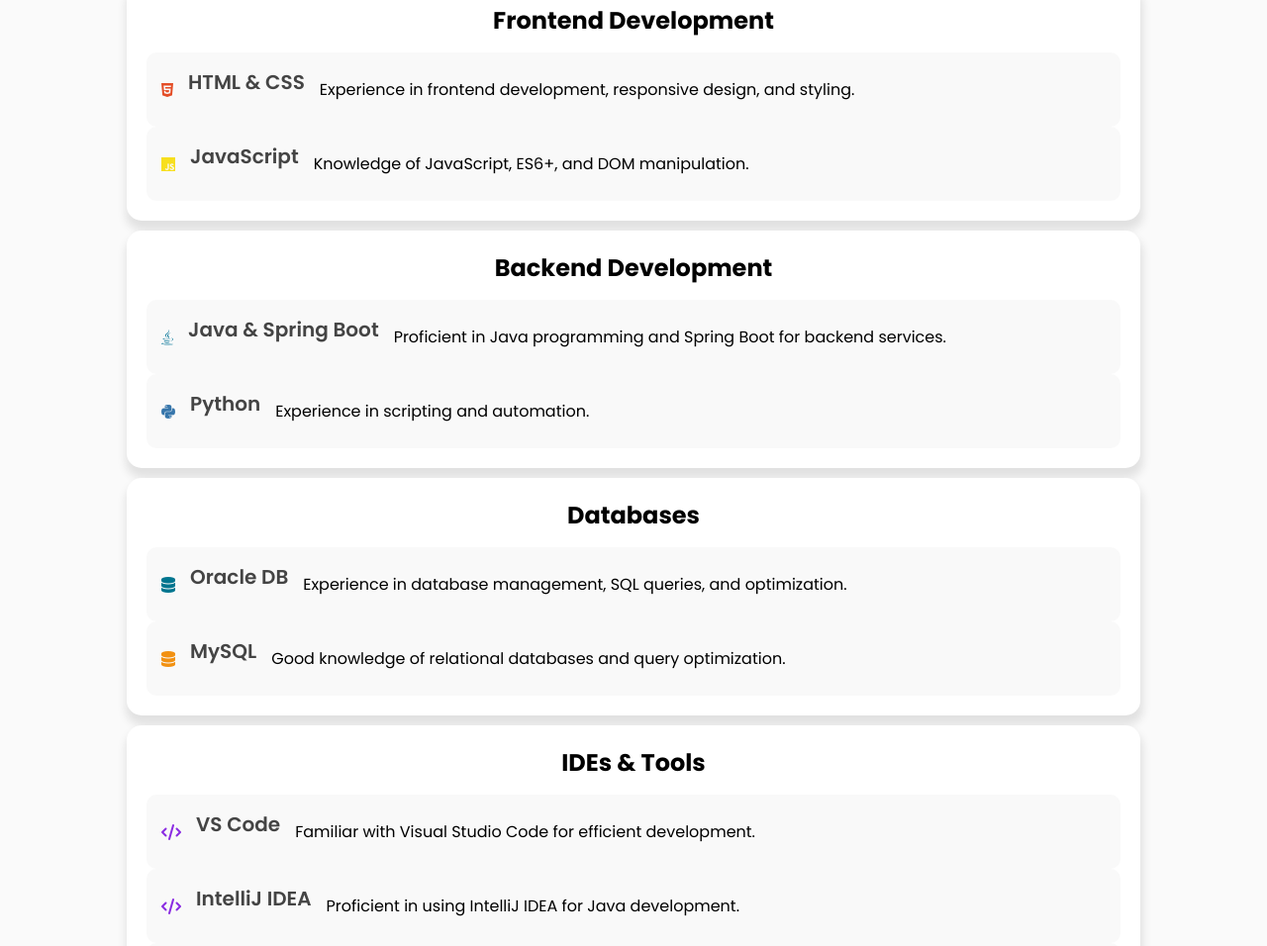
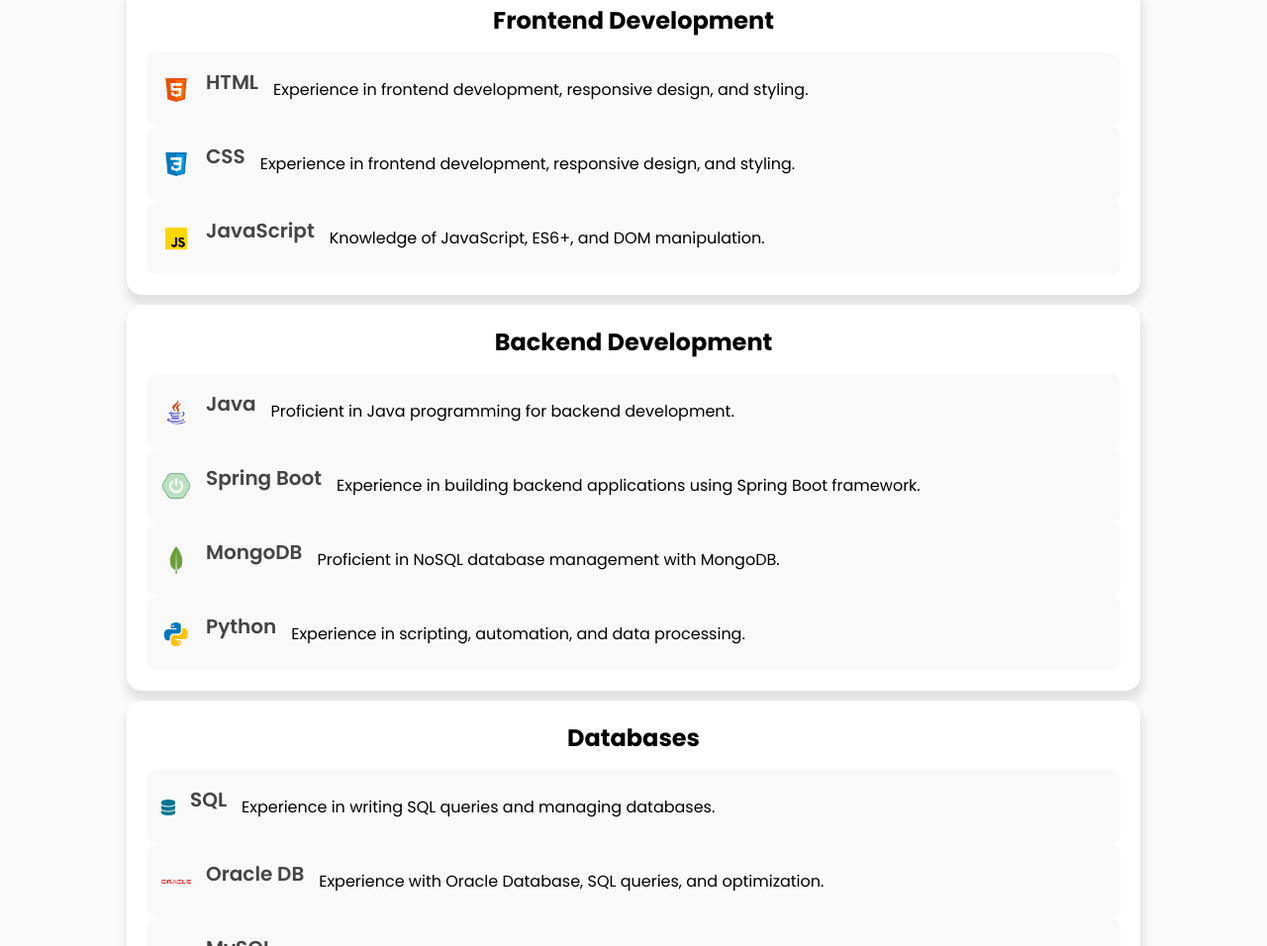
Before and after one commit to Nagaraj-Jadar/nagaraj-jadar.github.io, a plain HTML site: page index.html in a window 1280 px wide. Shown: the part 1844-2800 px from the top of the page at 99% size. Drawn offline with nearby package versions, Linux system fonts and the light colour scheme.

Commit message:
Updated Code

```diff
--- a/assets/css/style.css
+++ b/assets/css/style.css
@@ -397,6 +397,7 @@ h3{
 
 
 /* ----- ABOUT / SKILLS BOX ----- */
+/* Skills Section Styles */
 .skills-container {
     display: flex;
     flex-direction: column;
@@ -459,8 +460,15 @@ h3{
     color: #007396; /* Java - Blue */
 }
 
-.fa-python {
-    color: #3776AB; /* Python - Blue */
+.skill-icon {
+    width: 30px;
+    height: 30px;
+    object-fit: contain;
+}
+
+/* MongoDB Icon */
+.skill-box .fa-database {
+    color: #4DB33D; /* MongoDB - Green */
 }
 
 /* Databases */
@@ -486,13 +494,11 @@ h3{
 }
 
 /* Hover Effect */
-.skill-box:hover i {
+.skill-box:hover i, .skill-box:hover img {
     transform: scale(1.1);
     transition: transform 0.3s ease-in-out;
     filter: brightness(1.2);
 }
-
-
 
 /* ----- PROJECTS BOX ----- */
 .project-container {
--- a/assets/js/main.js
+++ b/assets/js/main.js
@@ -33,7 +33,7 @@ function headerShadow() {
 
 /* ----- TYPING EFFECT ----- */
 var typingEffect = new Typed(".typedText",{
-  strings : ["Designer","Youtuber","Developer"],
+  strings : ["Developer","Recent MCA Graduate","Aspiring Software Engineer"],
   loop : true,
   typeSpeed : 100,
   backSpeed : 80,
--- a/index.html
+++ b/index.html
@@ -14,6 +14,8 @@
     <link rel="shortcut icon" href="assets/images/favicon.png" type="image/x-icon">
 
     <link rel="stylesheet" href="https://cdnjs.cloudflare.com/ajax/libs/font-awesome/6.0.0/css/all.min.css">
+
+
 
 
     <title>My Portfolio</title>
@@ -88,13 +90,13 @@
 
             </div>
             <div class="social_icons">
-                <div class="icon"><i class="uil uil-instagram"></i></div>
+
                 <div class="icon">
                     <a href="https://linkedin.com/in/nagaraj-jadar/" target="_blank">
                         <i class="uil uil-linkedin-alt"></i>
                     </a>
                 </div>
-                <div class="icon"><i class="uil uil-dribbble"></i></div>
+
                 <div class="icon">
                     <a href="https://github.com/Nagaraj-Jadar" target="_blank">
                         <i class="uil uil-github-alt"></i>
@@ -170,25 +172,32 @@
 
 
 <!-- -------------- SKILLS SECTION ---------------- -->
- <!-- Skills Section -->
- <section class="section" id="skills">
+<!-- Skills Section -->
+<section class="section" id="skills">
     <div class="top-header">
         <h1>SKILLS</h1>
         <p class="skills-intro">Here are some skills I have acquired through my education and experience</p>
-
     </div>
 
- <div class="skills-container">
+    <div class="skills-container">
         <!-- Frontend Skills -->
         <div class="skill-category">
             <h2>Frontend Development</h2>
             <div class="skill-box">
-                <i class="fa-brands fa-html5"></i>
-                <h3>HTML & CSS</h3>
+                <img src="assets/images/icons8-html-48.png" alt="html" class="skill-icon">
+                <!-- <i class="fa-brands fa-html5"></i> -->
+                <h3>HTML</h3>
                 <p>Experience in frontend development, responsive design, and styling.</p>
             </div>
             <div class="skill-box">
-                <i class="fa-brands fa-js"></i>
+                <img src="assets/images/icons8-css-48.png" alt="css" class="skill-icon">
+                <!-- <i class="fa-brands fa-html5"></i> -->
+                <h3>CSS</h3>
+                <p>Experience in frontend development, responsive design, and styling.</p>
+            </div>
+            <div class="skill-box">
+                <!-- <i class="fa-brands fa-js"></i> -->
+                <img src="assets/images/icons8-js-48.png" alt="js" class="skill-icon">
                 <h3>JavaScript</h3>
                 <p>Knowledge of JavaScript, ES6+, and DOM manipulation.</p>
             </div>
@@ -198,14 +207,28 @@
         <div class="skill-category">
             <h2>Backend Development</h2>
             <div class="skill-box">
-                <i class="fa-brands fa-java"></i>
-                <h3>Java & Spring Boot</h3>
-                <p>Proficient in Java programming and Spring Boot for backend services.</p>
+                <!-- <i class="fa-brands fa-java"></i> -->
+                <img src="assets/images/icons8-java-48.png" alt="java" class="skill-icon">
+                <h3>Java</h3>
+                <p>Proficient in Java programming for backend development.</p>
             </div>
             <div class="skill-box">
-                <i class="fa-brands fa-python"></i>
+                <!-- Custom SVG for Spring Boot -->
+                <img src="assets/images/icons8-spring-boot-40.png" alt="Spring Boot" class="skill-icon">
+                <h3>Spring Boot</h3>
+                <p>Experience in building backend applications using Spring Boot framework.</p>
+            </div>
+            <div class="skill-box">
+                <!-- Custom SVG for MongoDB -->
+                <img src="assets/images/icons8-mongo-db-48.png" alt="MongoDB" class="skill-icon">
+                <h3>MongoDB</h3>
+                <p>Proficient in NoSQL database management with MongoDB.</p>
+            </div>
+            <div class="skill-box">
+                <img src="assets/images/icons8-python-48.png" alt="MongoDB" class="skill-icon">
+                <!-- <i class="fa-brands fa-python"></i> -->
                 <h3>Python</h3>
-                <p>Experience in scripting and automation.</p>
+                <p>Experience in scripting, automation, and data processing.</p>
             </div>
         </div>
 
@@ -214,11 +237,18 @@
             <h2>Databases</h2>
             <div class="skill-box">
                 <i class="fa-solid fa-database"></i>
-                <h3>Oracle DB</h3>
-                <p>Experience in database management, SQL queries, and optimization.</p>
+                <h3>SQL</h3>
+                <p>Experience in writing SQL queries and managing databases.</p>
             </div>
             <div class="skill-box">
-                <i class="fa-solid fa-database"></i>
+                <!-- <i class="fa-solid fa-database"></i> -->
+                <img src="assets/images/icons8-oracle-logo-48.png" alt="oracle" class="skill-icon">
+                <h3>Oracle DB</h3>
+                <p>Experience with Oracle Database, SQL queries, and optimization.</p>
+            </div>
+            <div class="skill-box">
+                <!-- <i class="fa-solid fa-database"></i> -->
+                <img src="assets/images/icons8-mysql-48.png" alt="mysql" class="skill-icon">
                 <h3>MySQL</h3>
                 <p>Good knowledge of relational databases and query optimization.</p>
             </div>
@@ -228,17 +258,20 @@
         <div class="skill-category">
             <h2>IDEs & Tools</h2>
             <div class="skill-box">
-                <i class="fa-solid fa-code"></i>
+                <img src="assets/images/icons8-vs-code-48.png" alt="vscode" class="skill-icon">
                 <h3>VS Code</h3>
                 <p>Familiar with Visual Studio Code for efficient development.</p>
             </div>
             <div class="skill-box">
-                <i class="fa-solid fa-code"></i>
+                <!-- <i class="fa-solid fa-code"></i> -->
+                <img src="assets/images/icons8-intellij-idea-48.png" alt="intelliidea" class="skill-icon">
                 <h3>IntelliJ IDEA</h3>
                 <p>Proficient in using IntelliJ IDEA for Java development.</p>
             </div>
             <div class="skill-box">
-                <i class="fa-brands fa-github"></i>
+                <!-- <i class="fa-brands fa-github"></i> -->
+                <img src="assets/images/icons8-git-48.png" alt="git" class="skill-icon">
+                <img src="assets/images/icons8-github-50.png" alt="github" class="skill-icon">
                 <h3>Git & GitHub</h3>
                 <p>Experience with version control and open-source contributions.</p>
             </div>
@@ -340,10 +373,10 @@
             </div>
             <div class="certification">
                 <!-- <img src="certificate4.jpg" alt="Certification 4"> -->
-                <!-- <h3>Advance Your Skills in Deep Learning and Neural Networks</h3>
+                <h3>Advance Your Skills in Deep Learning and Neural Networks</h3>
                 <p>linkedin Learning</p>
                 <a href="certificates/Deep Learning Certificate.pdf" target="_blank" class="btn">View Certificate</a>
-            </div> -->
+            </div>
         </div>
     </section>
 
@@ -414,14 +447,21 @@
             </ul>
         </div>
         <div class="footer-social-icons">
-            <div class="icon"><i class="uil uil-instagram"></i></div>
-            <div class="icon"><i class="uil uil-linkedin-alt"></i></div>
-            <div class="icon"><i class="uil uil-dribbble"></i></div>
-            <div class="icon"><i class="uil uil-github-alt"></i></div>
+            <!-- LinkedIn Icon -->
+            <div class="icon">
+                <a href="https://www.linkedin.com/in/nagaraj-jadar/" target="_blank" title="LinkedIn">
+                    <i class="uil uil-linkedin-alt"></i>
+                </a>
+            </div>
+
+            <!-- GitHub Icon -->
+            <div class="icon">
+                <a href="https://github.com/nagaraj-jadar" target="_blank" title="GitHub">
+                    <i class="uil uil-github-alt"></i>
+                </a>
+            </div>
         </div>
-        <div class="bottom-footer">
-            <p>Copyright &copy; <a href="#home" style="text-decoration: none;">Nagaraj Jadar</a> - All rights reserved</p>
-        </div>
+
     </footer>
 
     </div>
```
Also changed, not shown: assets/images/icons8-css-48.png (added), assets/images/icons8-git-48.png (added), assets/images/icons8-github-50.png (added), assets/images/icons8-html-48.png (added), assets/images/icons8-intellij-idea-48.png (added), assets/images/icons8-java-48.png (added), assets/images/icons8-js-48.png (added), assets/images/icons8-mongo-db-48.png (added), assets/images/icons8-mysql-48.png (added), assets/images/icons8-oracle-logo-48.png (added), assets/images/icons8-python-48.png (added), assets/images/icons8-spring-boot-40.png (added), assets/images/icons8-sql-48.png (added), assets/images/icons8-vs-code-48.png (added), 1 more files.
